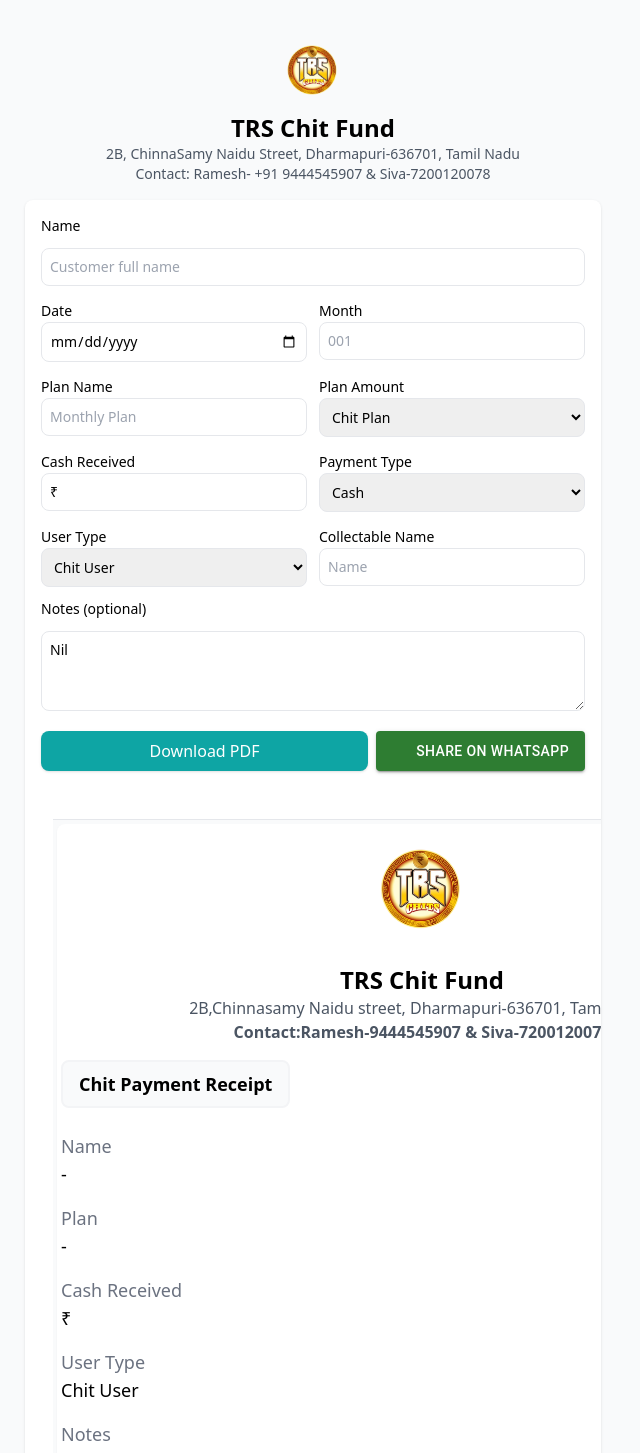
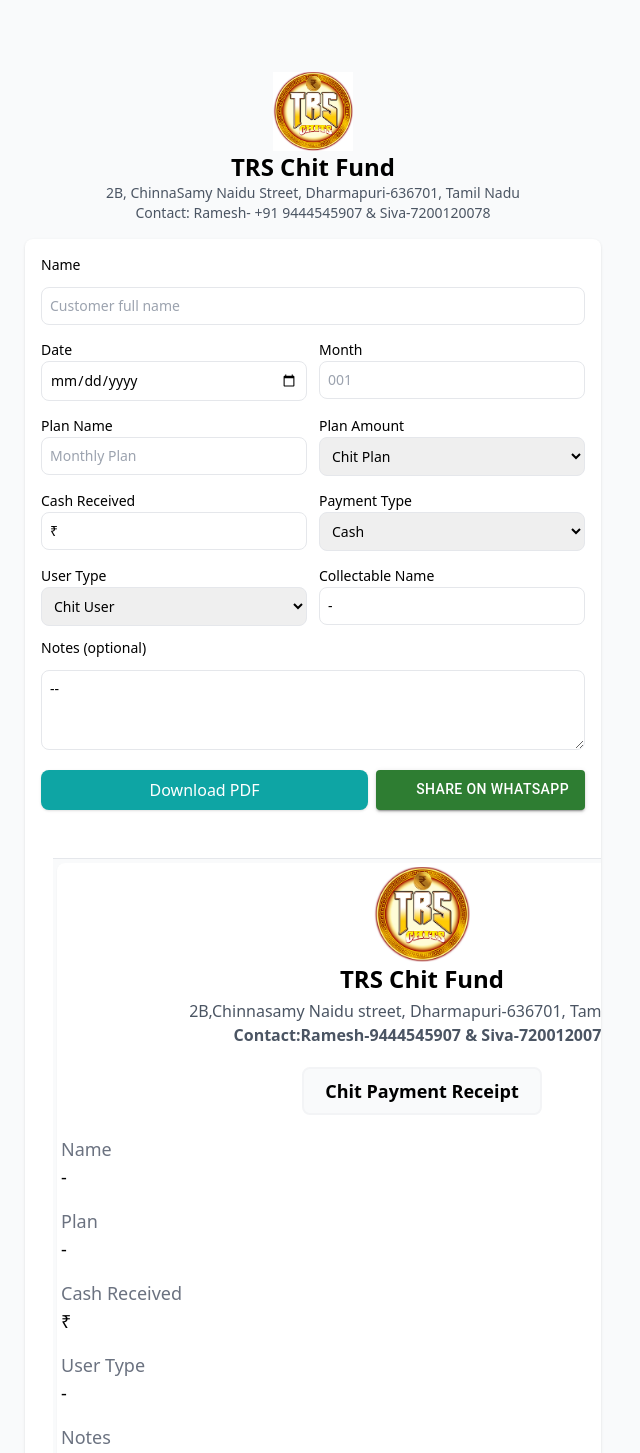
Before and after one commit to selvaganapathi-DA/TRSReceipt, a React (Create React App) app: page / in a window 1280 px wide. Shown: the top 1453 px of the page, without its empty margins (327-967 px from the left). Built offline with nearby package versions, Linux system fonts and the light colour scheme; some icons are missing.

Commit message:
center text update

```diff
--- a/src/ChitFundInvoice.jsx
+++ b/src/ChitFundInvoice.jsx
@@ -1,5 +1,5 @@
 import React, { useState, useRef } from "react";
-import logo from './Logo.png'
+import logo from './Logoo.png'
 import html2canvas from "html2canvas";
 import jsPDF from "jspdf";
 
@@ -17,11 +17,11 @@
     planName: "",
     planAmount: "",
     cashReceived: "₹",
-    paymentType: "Cash",
-    agentName: "",
-    userType: "Chit User",
-    notes: "Nil",
-    signature :"Ramesh.T"
+    paymentType: "",
+    agentName: "-",
+    userType: "-",
+    notes: "--",
+    signature :""
   });
 
 const signatureRef = useRef(null);
@@ -215,9 +215,9 @@
     <div className="min-h-screen bg-gray-50 p-4 sm:p-8 flex flex-col items-center">
       <div className="w-full max-w-xl">
         {/* Header */}
-        <div className="flex flex-col items-center justify-center mb-4 text-center">
+        <div className="flex flex-col items-center justify-center mb-4 mt-5 text-center">
           {/* Company Logo */}
-          <img src = {logo} alt="Company Logo" className="h-25 w-20 object-contain mb-0" />
+          <img src = {logo} alt="Company Logo" className="h-25 w-20 object-contain mb-0 mt-5" />
           <h1 className="text-2xl font-bold">TRS Chit Fund</h1>
           <p className="text-gray-600 text-sm">2B, ChinnaSamy Naidu Street, Dharmapuri-636701, Tamil Nadu</p>
           <p className="text-gray-600 text-sm">Contact: Ramesh- +91 9444545907 & Siva-7200120078</p>
@@ -335,28 +335,39 @@
             <div className="bg-white p-1 rounded-lg shadow-sm print:shadow-none">
               {/* Company Header in Invoice */}
               <div className="text-center mb-4">
-                <img src={logo} alt="Company Logo" className="mx-auto mb-2 w-32 h-32 object-contain" />
-                <h2 className="font-bold text-2xl"><bold>TRS Chit Fund</bold></h2>
-                <p className="text-base text-gray-600"><h4>2B,Chinnasamy Naidu street, Dharmapuri-636701, Tamil Nadu</h4></p>
-                <p className="text-base text-gray-600"><strong><h3>Contact:Ramesh-9444545907 & Siva-7200120078</h3></strong> </p>
-              </div>
+  <img
+    src={logo}
+    alt="Company Logo"
+    className="mx-auto mb-0 w-24 h-24 object-contain"
+  />
+  <h2 className="font-bold text-2xl mt-0 mb-1"><bold>TRS Chit Fund</bold></h2>
+   <p className="text-base text-gray-600"><h4>2B,Chinnasamy Naidu street, Dharmapuri-636701, Tamil Nadu</h4></p>
+   <p className="text-base text-gray-600"><strong><h3>Contact:Ramesh-9444545907 & Siva-7200120078</h3></strong></p>
+</div>
 
-<div className="flex items-start justify-between mb-4">
-  {/* Left Box - Receipt Title */}
-  <div className="border-2 border-gray-100 rounded-lg px-4 py-2 bg-gray-50">
+<div className="grid grid-cols-3 items-center mb-4">
+  {/* Left Box */}
+  <div className="text-left">
+    <h2 className="font-bold text-lg"></h2>
+  </div>
+
+  {/* Center Box - Receipt Title */}
+  <div className="flex items-center justify-center text-center border-2 border-gray-100 rounded-lg px-4 py-2 bg-gray-50">
     <h2 className="font-bold text-lg">Chit Payment Receipt</h2>
     <div className="text-xs text-gray-500"></div>
   </div>
 
-
   {/* Right Box - Date */}
-  <div className="text-right text-sm ml-4">
-    <div className="font-medium"><h2 className="font-medium text-lg" >Date</h2></div>
-    <div className="text-gray-700"><h2 className="font-bold text-lg">{formatDate(new Date(form.date))}</h2></div>
+  <div className="text-right text-sm">
+    <div className="font-medium">
+      <h2 className="font-medium text-lg">Date</h2>
+    </div>
+    <div className="text-gray-700">
+      <h2 className="font-bold text-lg"><bold>{formatDate(new Date(form.date))}</bold></h2>
+    </div>
   </div>
 </div>
-
-              {/* Invoice Body */}
+          {/* Invoice Body */}
               {/* <div className="mt-4 grid grid-cols-2 gap-4 text-sm">
                 <div>
                   <div className="text-gray-500 text-xs">Name</div>
```
Also changed, not shown: src/Logoo.png (added).
